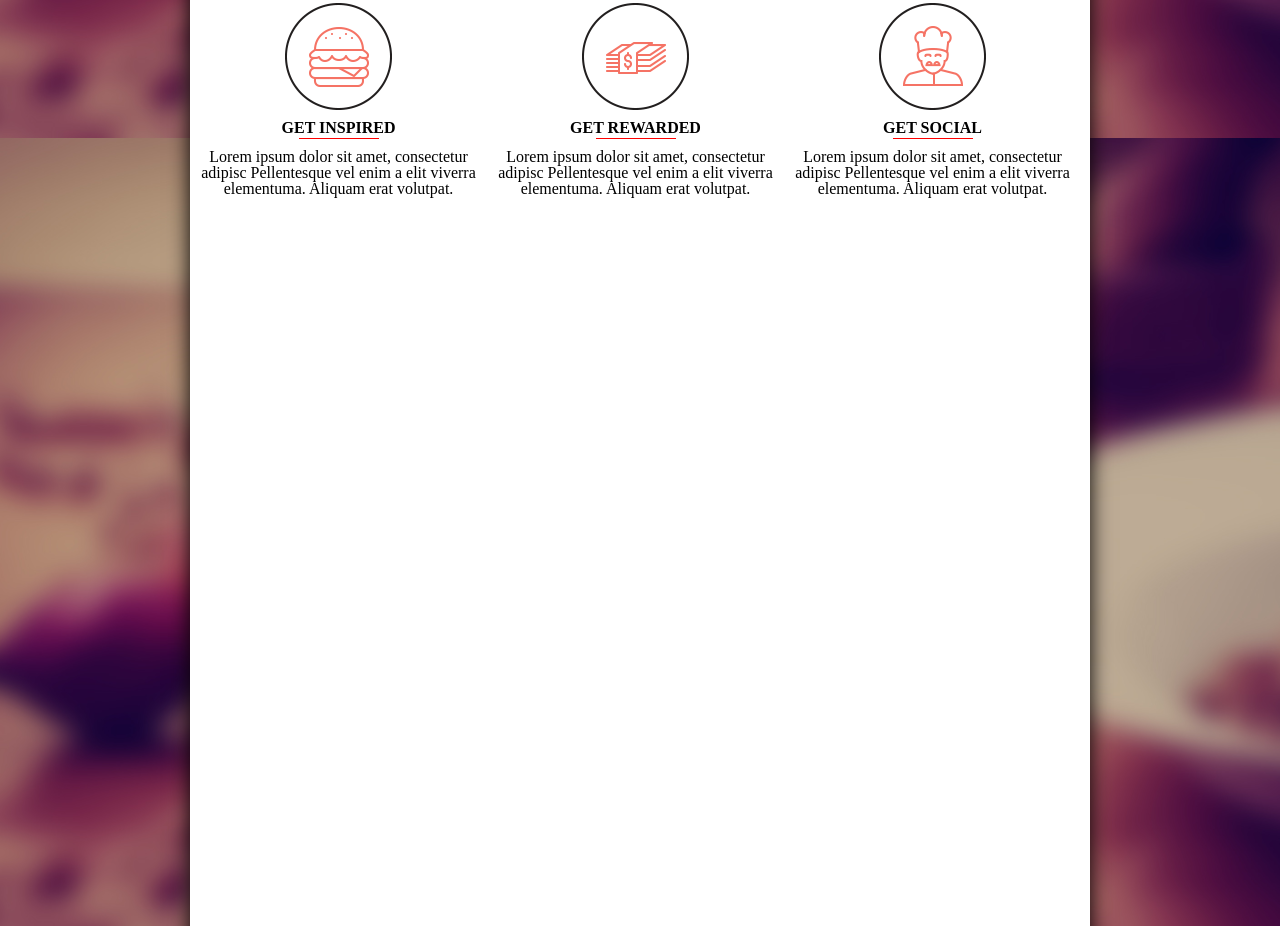
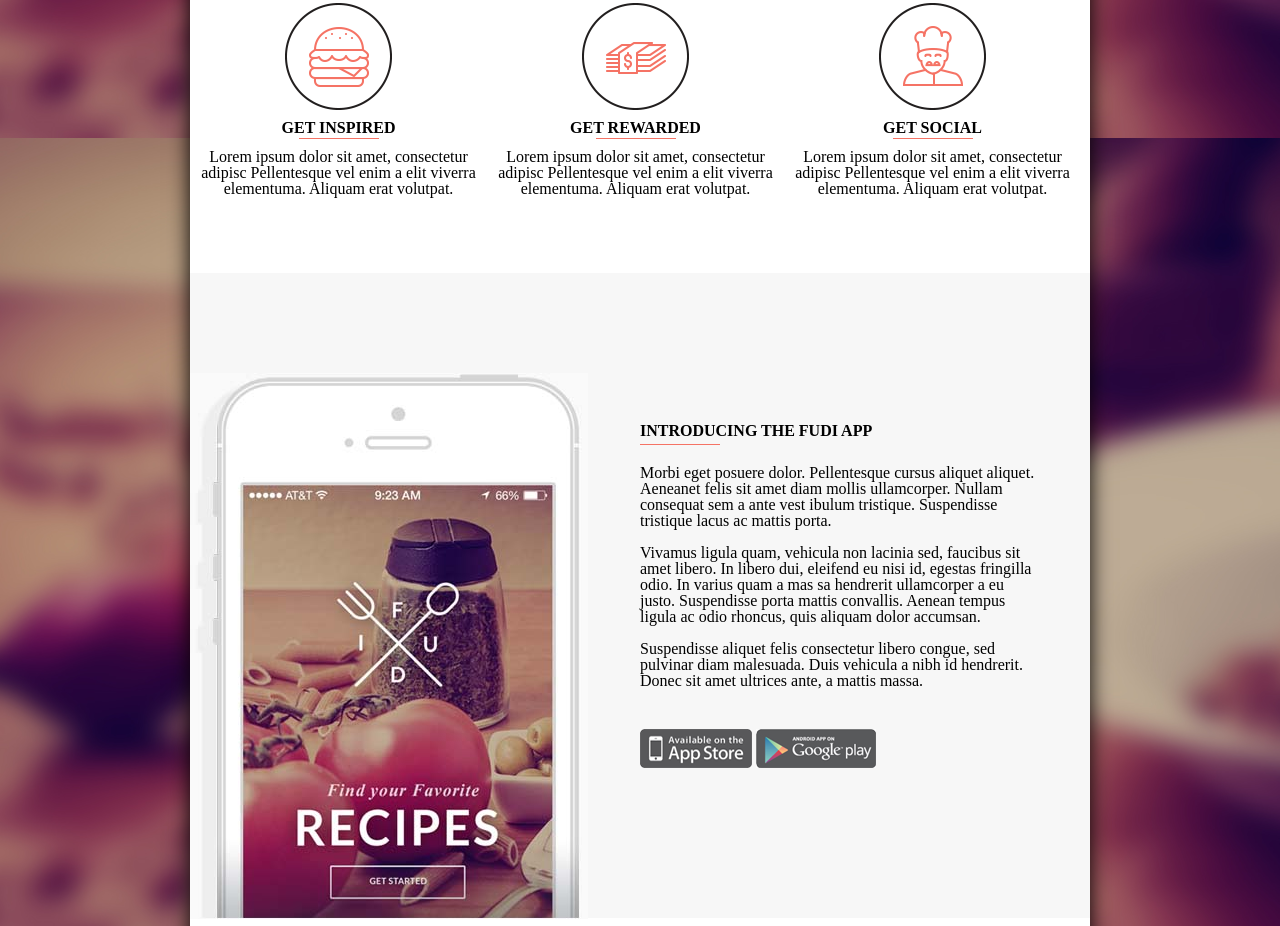
Before and after one commit to VitBurts/laba1WEB, a plain HTML site: page index.html in a window 1280 px wide. Shown: the part 662-1588 px from the top of the page. Drawn offline with Linux system fonts and the light colour scheme.

Commit message:
step 3.Center part2

```diff
--- a/css/style.css
+++ b/css/style.css
@@ -138,7 +138,7 @@ nav a{
 {
 	width:80px;
 	margin:auto;
-	border-bottom:1px solid red;
+	border-bottom:1px solid #f57365;
 	padding-top:2px;
 }
 
@@ -152,10 +152,54 @@ nav a{
 -----------------------------------------------------------------------------*/
 #center-two
 {
+	width:100%;
+	height:545px;
+	margin-top:70px;
+	background-color:#f7f7f7;
+	padding-top:100px;
+}
+
+#iphone
+{
+	width:398px;
+	height:546px;
+
+	float:left;
+	background-image: url(../img/iphone.jpg);
+}
+#iphone-text
+{
+	width:400px;
+	height:500px;
+	margin-top:50px;
+	margin-left:450px;
 
 }
+#iphone-title
+{
+    font-size:16px;
+	font-weight: 600;
 
+}
+#iphone-textAll
+{
+	padding-top:20px;
+}
 
+.iphone-line
+{
+	width:80px;
+
+	border-bottom:1px solid #f57365;
+	padding-top:5px;
+}
+#iphonelinkapplandgoogle
+{
+	width:100%;
+	height:50px;
+	margin-top:40px;
+
+}
 /* Footer
 -----------------------------------------------------------------------------*/
 .footer {
--- a/index.html
+++ b/index.html
@@ -46,7 +46,28 @@
 			</div>
 		</div>
 		<div id="center-two">
-
+			<div id="iphone"></div>
+			<div id="iphone-text">
+				<div id="iphone-title">INTRODUCING THE FUDI APP</div>
+				<div class="iphone-line"></div>
+				<div id="iphone-textAll">
+				    <p>Morbi eget posuere dolor. Pellentesque cursus aliquet aliquet. Aeneanet
+					felis sit amet diam mollis ullamcorper. Nullam consequat sem a ante vest
+					ibulum tristique. Suspendisse tristique lacus ac mattis porta. </p>
+					<br>
+					<p>Vivamus ligula quam, vehicula non lacinia sed, faucibus sit amet libero. In
+					libero dui, eleifend eu nisi id, egestas fringilla odio. In varius quam a mas
+					sa hendrerit ullamcorper a eu justo. Suspendisse porta mattis convallis.
+					Aenean tempus ligula ac odio rhoncus, quis aliquam dolor accumsan. </p>
+					<br>
+					<p>Suspendisse aliquet felis consectetur libero congue, sed pulvinar diam
+					malesuada. Duis vehicula a nibh id hendrerit. Donec sit amet ultrices
+					ante, a mattis massa.</p> </div>
+				<div id="iphonelinkapplandgoogle">
+					<a href="apple.com"><img src="img/applestore.ico"/></a>
+					<a href="play.google.com"><img src="img/googleplay.ico"/></a>
+				</div>
+			</div>
 		</div>
 	</div>
 
```
Also changed, not shown: img/applestore.ico (added), img/googleplay.ico (added), img/iphone.jpg (added), 1 other file.
